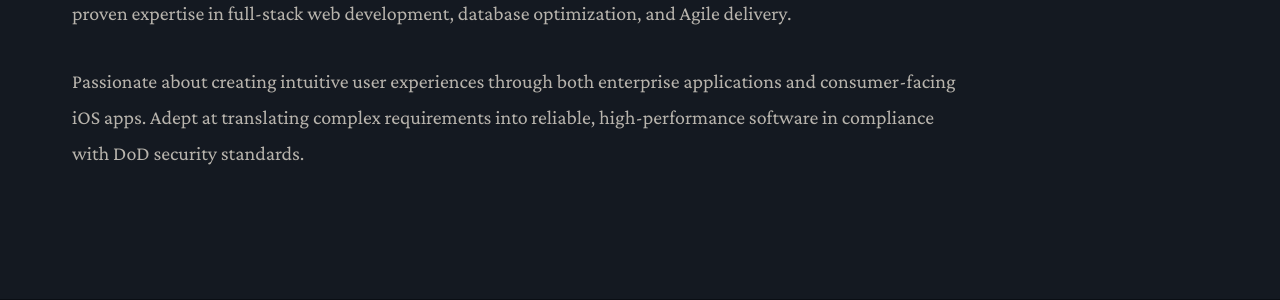
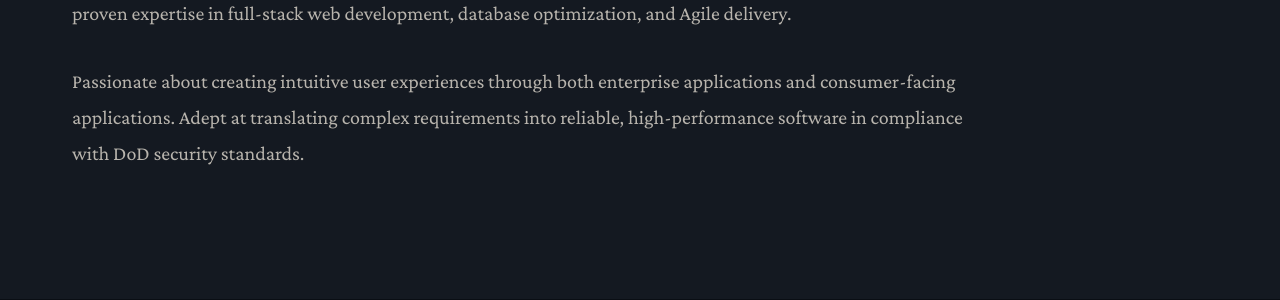
Before and after one commit to Jbryson88/ePortfolio, a Jekyll site: the page index.html, which Jekyll copies as it is, in a window 1280 px wide and 900 px high, scrolled down 995 px. Shown: the part 190-490 px from the top of the window. Built offline with Jekyll 4.4.1, drawn with Linux system fonts in a browser that asks for light colours; some of the changed text lies outside the part shown.

Commit message:
Update index.html

```diff
--- a/index.html
+++ b/index.html
@@ -835,7 +835,7 @@
                     with proven expertise in full-stack web development, database optimization, and Agile delivery.
                 </p>
                 <p class="about-text">
-                    Passionate about creating intuitive user experiences through both enterprise applications and consumer-facing iOS apps.
+                    Passionate about creating intuitive user experiences through both enterprise applications and consumer-facing applications.
                     Adept at translating complex requirements into reliable, high-performance software in compliance with DoD security standards.
                 </p>
             </div>
@@ -882,7 +882,7 @@
                 <div class="skill-category">
                     <h3 class="skill-category-title">Core Competencies</h3>
                     <div class="skill-tags">
-                        <span class="skill-tag">iOS Development</span>
+                        <span class="skill-tag">Application Development</span>
                         <span class="skill-tag">Agile/Scrum</span>
                         <span class="skill-tag">Secure Software Design</span>
                         <span class="skill-tag">Team Leadership</span>
@@ -954,9 +954,9 @@
     <!-- Projects Section -->
     <section id="projects" class="projects">
         <div class="container">
-            <h2 class="section-title">Featured iOS Projects</h2>
+            <h2 class="section-title">Featured Projects</h2>
             <p class="projects-intro">
-                Combining enterprise security expertise with consumer app development to create powerful, user-friendly iOS applications.
+                Combining enterprise security expertise with consumer app development to create powerful, user-friendly web-based and mobile applications.
             </p>
 
             <!-- PrepAI -->
@@ -1089,7 +1089,7 @@
             <div class="contact-content">
                 <p class="contact-text">
                     I'm currently open to new opportunities in software engineering, particularly roles involving
-                    secure application development, iOS development, and DoD contracting.
+                    secure application development, mobile application development, and DoD contracting.
                 </p>
                 <div class="contact-links">
                     <a href="mailto:John.bryson710@gmail.com" class="contact-link">
```
